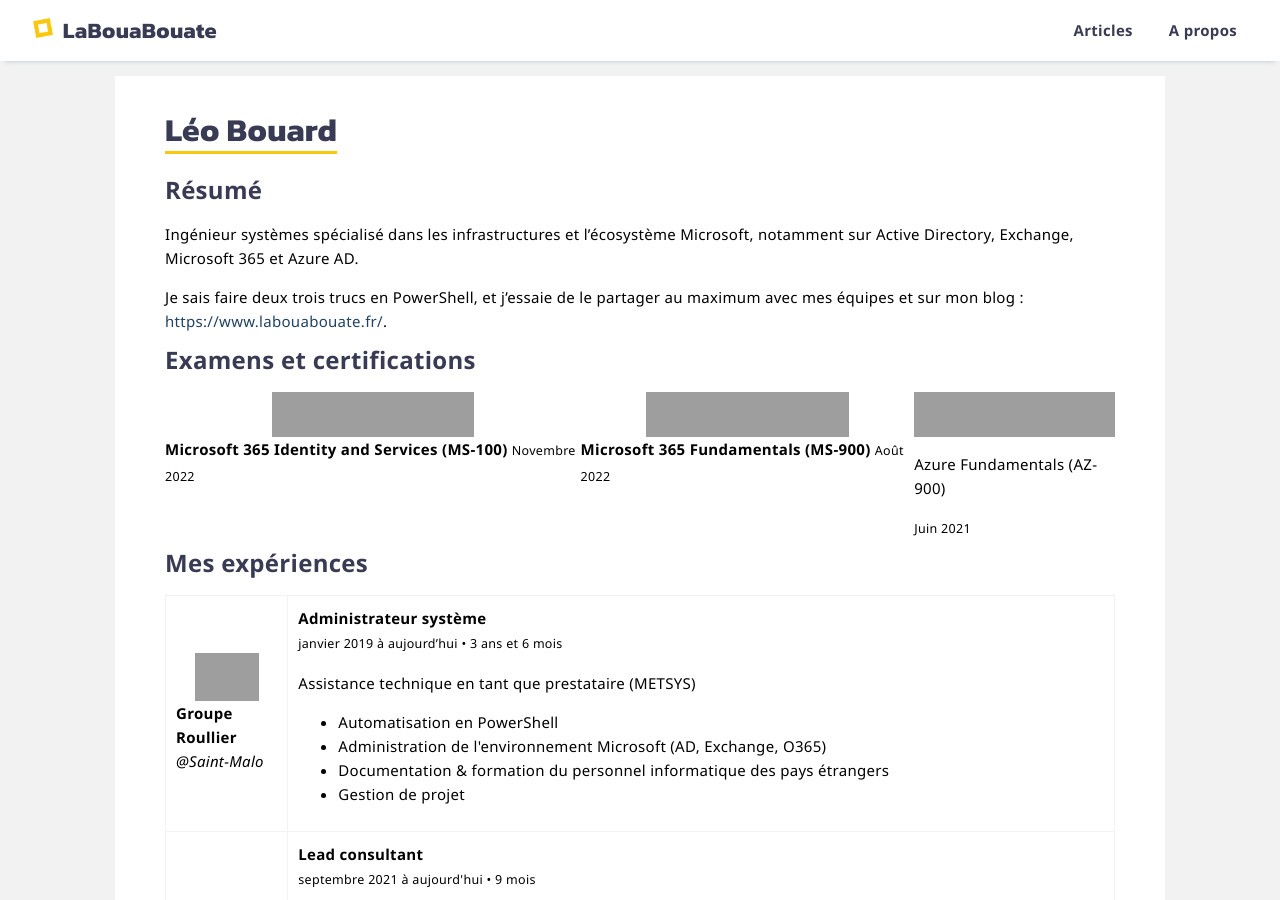
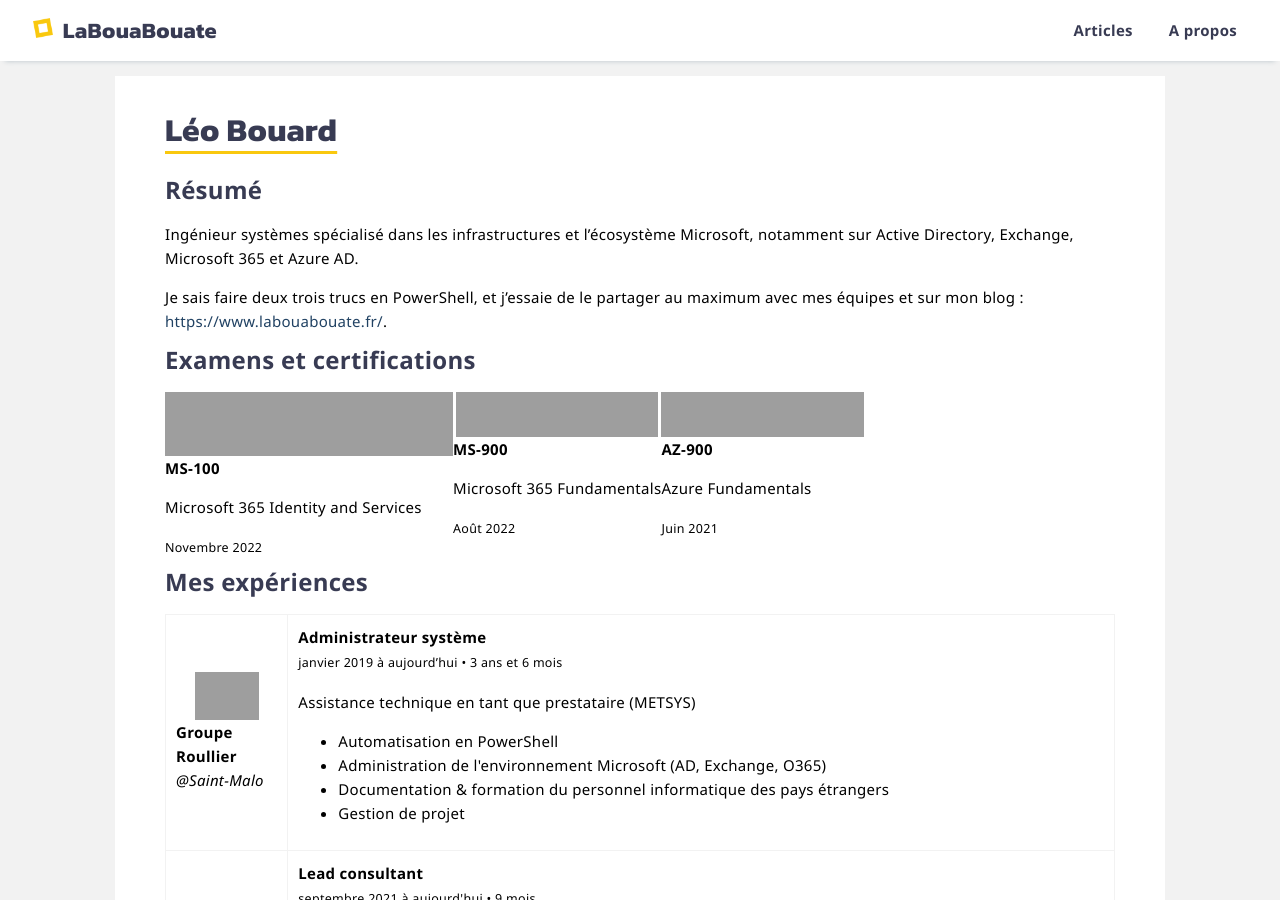
Before and after one commit to leobouard/leobouard.github.io, a Jekyll site: the page built from cv.md, in a window 1280 px wide and 900 px high. Built offline with Jekyll 4.4.1, drawn with Linux system fonts in a browser that asks for light colours; our own code applies the rules of GitHub Pages for plain Markdown files; grey boxes are pictures that could not be loaded.

Commit message:
Update cv.md

```diff
--- a/cv.md
+++ b/cv.md
@@ -15,19 +15,22 @@
 ## Examens et certifications
 
 <div style="display: flex; align-content: left;">
-    <div>
-        <img src="https://learn.microsoft.com/en-us/media/learn/certification/badges/certification-exam.svg?branch=main" height="45px">
-        <b>Microsoft 365 Identity and Services (MS-100)</b>
+    <div width="250px">
+        <img src="https://learn.microsoft.com/en-us/media/learn/certification/badges/certification-exam.svg?branch=main" height="64px">
+        <b>MS-100</b>
+        <p>Microsoft 365 Identity and Services</p>
         <small>Novembre 2022</small>
     </div>
-    <div>
+    <div width="64px">
         <img src="https://learn.microsoft.com/media/learn/certification/badges/microsoft-certified-fundamentals-badge.svg?branch=main" height="45px">
-        <b>Microsoft 365 Fundamentals (MS-900)</b>
+        <b>MS-900</b>
+        <p>Microsoft 365 Fundamentals</p>
         <small>Août 2022</small>
     </div>
-    <div>
+    <div width="64px">
         <img src="https://learn.microsoft.com/media/learn/certification/badges/microsoft-certified-fundamentals-badge.svg?branch=main" height="45px">
-        <p>Azure Fundamentals (AZ-900)</p>
+        <b>AZ-900</b>
+        <p>Azure Fundamentals</p>
         <small>Juin 2021</small>
     </div>
 </div>
```
